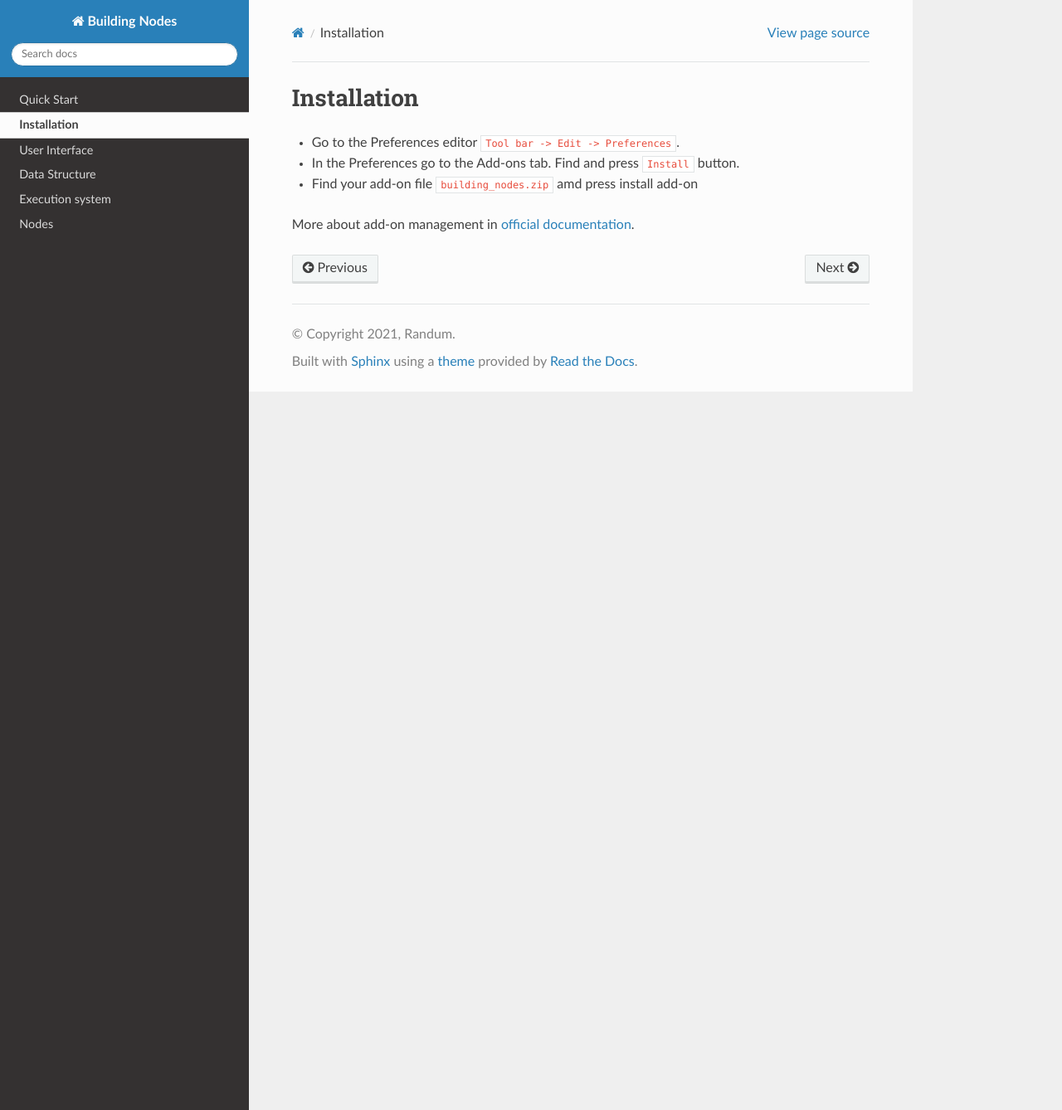
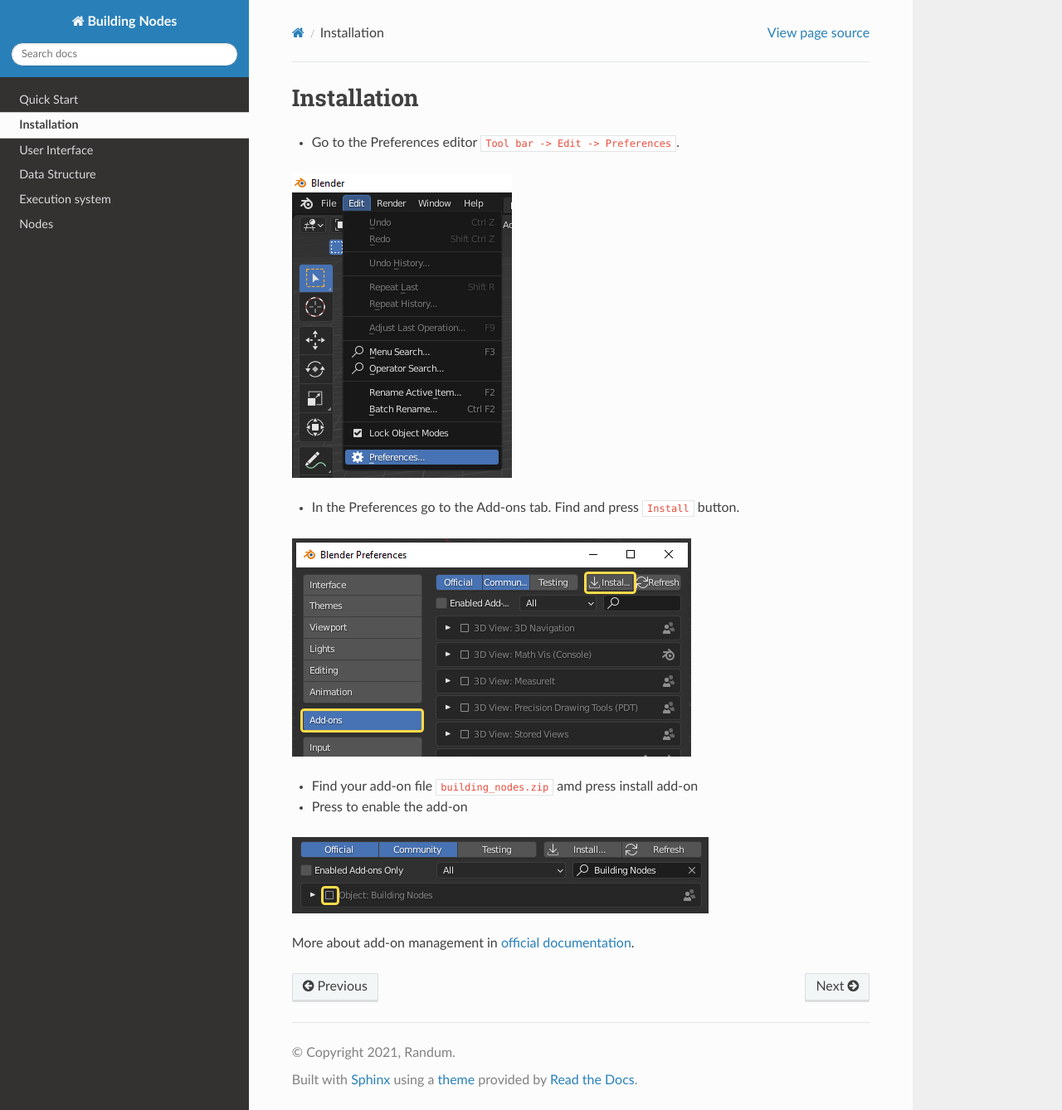
Before and after one commit to Durman/BuildingNodesDocs, a Sphinx documentation site: the page built from docs/installation.rst, in a window 1280 px wide and 1338 px high. Shown: the whole window at 83% size. Built offline with Sphinx 7.4.7 and the Read the Docs theme 2.0.0, drawn with Linux system fonts in a browser that asks for light colours.

Commit message:
add images to installation instructions

```diff
--- a/docs/installation.rst
+++ b/docs/installation.rst
@@ -3,8 +3,17 @@
 ============
 
 * Go to the Preferences editor ``Tool bar -> Edit -> Preferences``.
+
+.. image:: /images/installation/Preferences_location.*
+
 * In the Preferences go to the Add-ons tab. Find and press ``Install`` button.
+
+.. image:: /images/installation/Install_addon.*
+
 * Find your add-on file ``building_nodes.zip`` amd press install add-on
+* Press to enable the add-on
+
+.. image:: /images/installation/Addon_enabling.*
 
 More about add-on management in `official documentation`_.
 
```
Also changed, not shown: docs/images/installation/Addon_enabling.png (added), docs/images/installation/Install_addon.png (added), docs/images/installation/Preferences_location.png (added).
